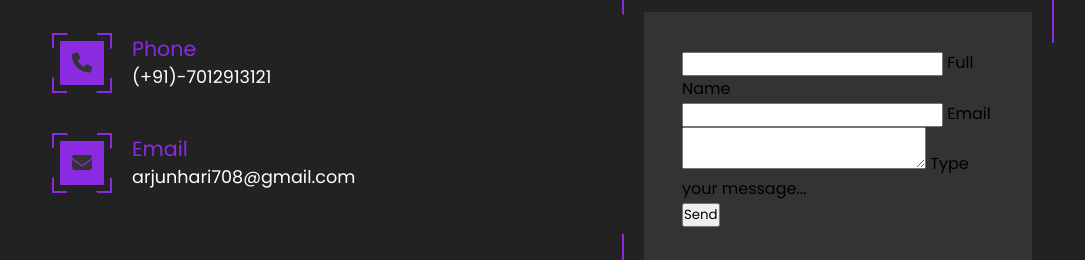
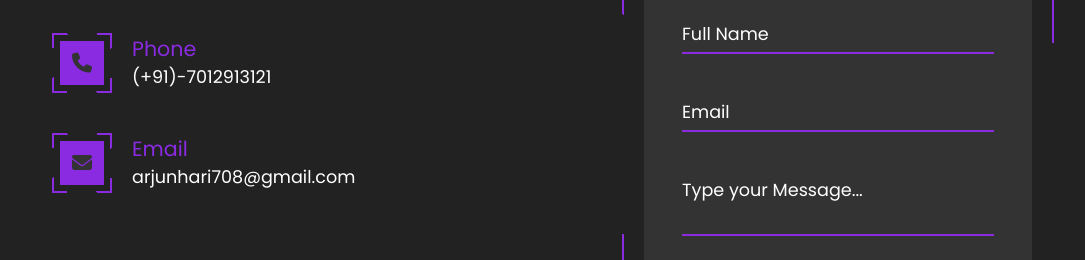
Before and after one commit to arjunhk/arjunhk.github.io, a plain HTML site: page contact.html in a window 1280 px wide. Shown: the part 366-626 px from the top of the page, without its empty margins (97-1182 px from the left). Drawn offline with Linux system fonts and the light colour scheme.

Commit message:
form opti

```diff
--- a/contact.html
+++ b/contact.html
@@ -49,23 +49,23 @@
       </div>
       <div class="contactForm">
         <form action="https://formspree.io/f/mvgaraqq" method="POST">
-          <div class="InputBox">
-              <input type="text" name="name" required>
-              <span>Full Name</span>
+          <h2>Send Message</h2>
+          <div class="inputBox">
+            <input type="text" name ="name" required>
+            <span>Full Name</span>
           </div>
-          <div class="InputBox">
-              <input type="email" name="email" required>
-              <span>Email</span>
+          <div class="inputBox">
+            <input type="email" name="email" required>
+            <span>Email</span>
           </div>
-          <div class="InputBox">
-              <textarea name="message" required></textarea>
-              <span>Type your message...</span>
+          <div class="inputBox">
+            <textarea name="message" required></textarea>
+            <span>Type your Message...</span>
           </div>
-          <div class="InputBox">
-              <input type="submit" value="Send">
+          <div class="inputBox">
+            <input type="submit" value="Send">
           </div>
         </form>
-
       </div>
     </div>
   </div>
```
